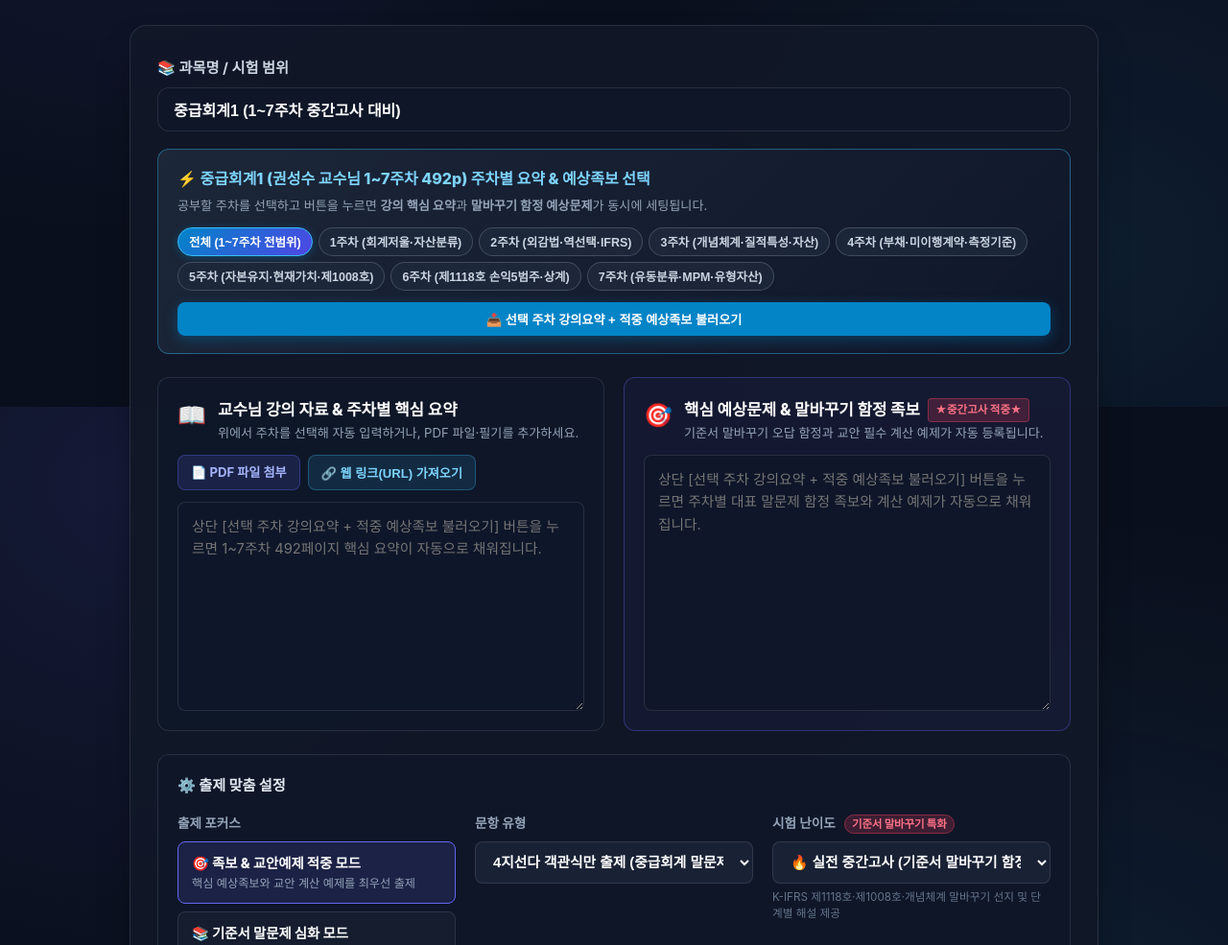
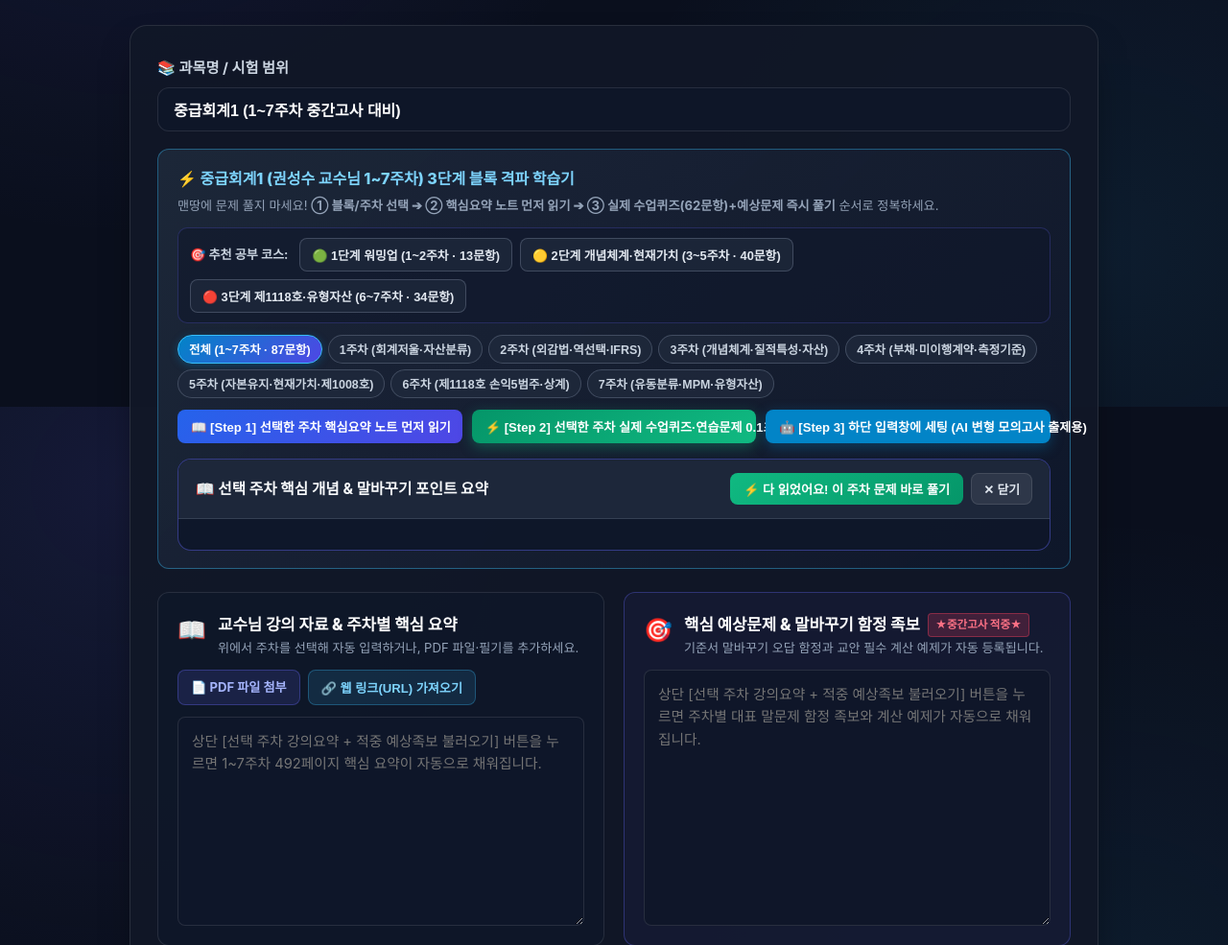
Before and after one commit to jyhy0323/exam-master, a Flask app: page / in a window 1280 px wide. Shown: the part 376-1361 px from the top of the page at 96% size. Run offline with Flask 3, Linux system fonts and the light colour scheme; some libraries are stand-ins or nearby versions; some web fonts are replaced.

Commit message:
feat: add 3-step block study guide viewer and 0.1s instant real-quiz exam launcher

```diff
--- a/app.py
+++ b/app.py
@@ -1473,11 +1473,19 @@ def load_preset():
 
     notes_blocks = []
     quiz_blocks = []
+    week_notes_list = []
+    instant_questions = []
     quiz_idx = 1
 
     for wk in target_weeks:
         wdata = INTERMEDIATE_ACCOUNTING_WEEKS[wk]
         notes_blocks.append(wdata["lecture_notes"])
+        week_notes_list.append({
+            "week": wk,
+            "title": wdata["title"],
+            "lecture_notes": wdata["lecture_notes"],
+            "quiz_count": len(wdata["quizzes"])
+        })
         for q in wdata["quizzes"]:
             opt_str = "\n".join([f"  {i+1}. {opt}" for i, opt in enumerate(q["options"])])
             block = (
@@ -1487,10 +1495,37 @@ def load_preset():
                 f"[검증된 정답 및 해설]: {q['answer']}"
             )
             quiz_blocks.append(block)
+
+            formatted_opts = [f"{i+1}. {opt}" for i, opt in enumerate(q["options"])]
+            m_ans = re.search(r"정답\s*(\d+)번", q["answer"])
+            ans_idx = int(m_ans.group(1)) - 1 if m_ans else 0
+            if ans_idx < 0 or ans_idx >= len(formatted_opts):
+                ans_idx = 0
+
+            instant_questions.append({
+                "id": quiz_idx,
+                "type": "multiple_choice",
+                "question": q["question"],
+                "code_snippet": "",
+                "options": formatted_opts,
+                "correct_answer": formatted_opts[ans_idx],
+                "explanation": q["answer"],
+                "keywords": [],
+                "source_tag": f"{wk} 실전 기출/예상",
+                "difficulty": "실전 기출"
+            })
             quiz_idx += 1
 
     full_notes = "\n\n========================================\n\n".join(notes_blocks)
     full_quizzes = "\n\n".join(quiz_blocks)
+
+    instant_exam = {
+        "exam_title": f"중급회계1 [{week_label}] 실전 수업퀴즈(LearningX) & 연습문제 ({len(instant_questions)}문항)",
+        "subject": f"중급회계1 ({week_label})",
+        "total_questions": len(instant_questions),
+        "time_limit_minutes": 0,
+        "questions": instant_questions
+    }
 
     logging.info(f"📚 중급회계1 프리셋 로드 완료: {week_label} (예상문제 {quiz_idx - 1}문항)")
     return jsonify({
@@ -1501,7 +1536,9 @@ def load_preset():
         "subject": f"중급회계1 ({week_label} 중간고사 대비)",
         "title": f"중급회계1 핵심요약 & 말바꾸기 함정 족보 [{week_label}]",
         "lecture_notes": full_notes,
-        "practice_problems": full_quizzes
+        "practice_problems": full_quizzes,
+        "week_notes_list": week_notes_list,
+        "instant_exam": instant_exam
     })
 
 
--- a/static/css/style.css
+++ b/static/css/style.css
@@ -1703,3 +1703,160 @@ body {
         justify-content: space-between;
     }
 }
+
+
+/* 3단계 블록 코스 & 인라인 요약노트 리더기 */
+.block-preset-row {
+    display: flex;
+    flex-wrap: wrap;
+    align-items: center;
+    gap: 8px;
+    margin-bottom: 12px;
+    padding: 10px 12px;
+    background: rgba(15, 23, 42, 0.55);
+    border-radius: 10px;
+    border: 1px solid rgba(99, 102, 241, 0.25);
+}
+.block-preset-label {
+    font-size: 0.82rem;
+    font-weight: 700;
+    color: #cbd5e1;
+    margin-right: 4px;
+}
+.block-preset-btn {
+    padding: 7px 12px;
+    border-radius: 8px;
+    border: 1px solid rgba(148, 163, 184, 0.3);
+    background: rgba(30, 41, 59, 0.8);
+    color: #e2e8f0;
+    font-size: 0.8rem;
+    font-weight: 600;
+    cursor: pointer;
+    transition: all 0.18s ease;
+}
+.block-preset-btn:hover, .block-preset-btn.active {
+    background: linear-gradient(135deg, rgba(79, 70, 229, 0.45), rgba(16, 185, 129, 0.35));
+    border-color: #818cf8;
+    color: #ffffff;
+    transform: translateY(-1px);
+}
+.preset-step-grid {
+    display: grid;
+    grid-template-columns: repeat(auto-fit, minmax(220px, 1fr));
+    gap: 10px;
+}
+.btn-step-notes {
+    background: linear-gradient(135deg, #2563eb, #4f46e5) !important;
+    color: #fff !important;
+    font-weight: 700 !important;
+}
+.btn-step-instant {
+    background: linear-gradient(135deg, #059669, #10b981) !important;
+    color: #fff !important;
+    font-weight: 700 !important;
+    box-shadow: 0 4px 14px rgba(16, 185, 129, 0.35);
+}
+.selected-week-notes-panel {
+    margin-top: 16px;
+    background: rgba(15, 23, 42, 0.92);
+    border: 1px solid rgba(99, 102, 241, 0.45);
+    border-radius: 14px;
+    overflow: hidden;
+}
+.selected-week-notes-header {
+    display: flex;
+    justify-content: space-between;
+    align-items: center;
+    flex-wrap: wrap;
+    gap: 10px;
+    padding: 14px 18px;
+    background: rgba(30, 41, 59, 0.95);
+    border-bottom: 1px solid rgba(148, 163, 184, 0.2);
+}
+.selected-week-notes-header h5 {
+    margin: 0;
+    font-size: 0.98rem;
+    color: #f8fafc;
+}
+.selected-week-notes-actions {
+    display: flex;
+    gap: 8px;
+    align-items: center;
+}
+.btn-mini-instant {
+    padding: 7px 14px;
+    border-radius: 8px;
+    border: none;
+    background: linear-gradient(135deg, #10b981, #059669);
+    color: #fff;
+    font-size: 0.82rem;
+    font-weight: 700;
+    cursor: pointer;
+}
+.selected-week-notes-body {
+    max-height: 520px;
+    overflow-y: auto;
+    padding: 16px;
+    display: flex;
+    flex-direction: column;
+    gap: 14px;
+}
+.week-note-card {
+    background: rgba(30, 41, 59, 0.65);
+    border: 1px solid rgba(148, 163, 184, 0.2);
+    border-radius: 10px;
+    padding: 14px 16px;
+}
+.week-note-card-head {
+    display: flex;
+    align-items: center;
+    gap: 8px;
+    flex-wrap: wrap;
+    margin-bottom: 10px;
+    padding-bottom: 8px;
+    border-bottom: 1px dashed rgba(148, 163, 184, 0.25);
+    color: #f1f5f9;
+    font-size: 0.92rem;
+}
+.week-note-badge {
+    background: #4f46e5;
+    color: #fff;
+    font-size: 0.75rem;
+    font-weight: 700;
+    padding: 3px 8px;
+    border-radius: 6px;
+}
+.week-note-qcount {
+    margin-left: auto;
+    font-size: 0.78rem;
+    color: #34d399;
+    font-weight: 600;
+}
+.week-note-card-content {
+    font-size: 0.86rem;
+    line-height: 1.65;
+    color: #cbd5e1;
+}
+.note-sec-banner {
+    font-weight: 700;
+    color: #93c5fd;
+    margin-bottom: 6px;
+    font-size: 0.9rem;
+}
+.note-h4 {
+    font-weight: 700;
+    color: #fde047;
+    margin-top: 10px;
+    margin-bottom: 4px;
+}
+.note-bullet {
+    padding-left: 8px;
+    margin-bottom: 3px;
+}
+.note-star {
+    color: #fca5a5;
+    font-weight: 700;
+}
+.note-quote {
+    color: #6ee7b7;
+}
--- a/static/js/app.js
+++ b/static/js/app.js
@@ -494,6 +494,154 @@ document.addEventListener("DOMContentLoaded", () => {
                 loadIaPresetBtn.textContent = "📥 선택 주차 강의요약 + 적중 예상족보 불러오기";
             }
         }
+    }
+
+    const readWeekNotesBtn = document.getElementById("readWeekNotesBtn");
+    const instantPracticeExamBtn = document.getElementById("instantPracticeExamBtn");
+    const selectedWeekNotesPanel = document.getElementById("selectedWeekNotesPanel");
+    const selectedWeekNotesTitle = document.getElementById("selectedWeekNotesTitle");
+    const selectedWeekNotesBody = document.getElementById("selectedWeekNotesBody");
+    const closeWeekNotesBtn = document.getElementById("closeWeekNotesBtn");
+    const startInstantFromNotesBtn = document.getElementById("startInstantFromNotesBtn");
+    const blockPresetBtns = document.querySelectorAll(".block-preset-btn");
+
+    // 3단계 추천 블록 버튼 클릭 시 해당 주차 칩 자동 선택 + 요약노트 즉시 열기
+    if (blockPresetBtns.length > 0) {
+        blockPresetBtns.forEach(btn => {
+            btn.addEventListener("click", async () => {
+                blockPresetBtns.forEach(b => b.classList.remove("active"));
+                btn.classList.add("active");
+                const targetWeeks = (btn.dataset.weeks || "").split(",").map(s => s.trim()).filter(Boolean);
+                iaWeekChips.forEach(chip => {
+                    if (targetWeeks.includes(chip.dataset.week)) {
+                        chip.classList.add("active");
+                    } else {
+                        chip.classList.remove("active");
+                    }
+                });
+                await openSelectedWeekNotes(targetWeeks);
+            });
+        });
+    }
+
+    function formatNotesToHtml(rawText) {
+        const escaped = rawText
+            .replace(/&/g, "&amp;")
+            .replace(/</g, "&lt;")
+            .replace(/>/g, "&gt;");
+        return escaped
+            .split("\n")
+            .map(line => {
+                const t = line.trim();
+                if (!t) return '<div class="note-spacer"></div>';
+                if (t.startsWith("[") && t.endsWith("]")) {
+                    return `<div class="note-sec-banner">${t}</div>`;
+                }
+                if (/^\d+\./.test(t)) {
+                    return `<div class="note-h4">${t}</div>`;
+                }
+                const highlighted = t
+                    .replace(/(★[^:：\n]+[:：]?)/g, '<span class="note-star">$1</span>')
+                    .replace(/('[^']+')/g, '<strong class="note-quote">$1</strong>');
+                return `<div class="note-bullet">${highlighted}</div>`;
+            })
+            .join("");
+    }
+
+    async function openSelectedWeekNotes(weeksOverride) {
+        const weeks = weeksOverride || getSelectedIaWeeks();
+        if (readWeekNotesBtn) {
+            readWeekNotesBtn.disabled = true;
+            readWeekNotesBtn.textContent = "⏳ 핵심요약 불러오는 중...";
+        }
+        try {
+            const resp = await fetch("/api/load-preset", {
+                method: "POST",
+                headers: { "Content-Type": "application/json" },
+                body: JSON.stringify({ weeks })
+            });
+            const data = await resp.json();
+            if (!resp.ok || !data.success) throw new Error(data.error || "요약 로드 실패");
+
+            lectureNotesInput.value = data.lecture_notes;
+            practiceProblemsInput.value = data.practice_problems;
+            if (data.subject && subjectNameInput) subjectNameInput.value = data.subject;
+
+            if (selectedWeekNotesPanel && selectedWeekNotesBody) {
+                selectedWeekNotesTitle.textContent = `📖 [${data.week_label}] 핵심 개념 & 말바꾸기 포인트 요약 (실전문제 ${data.quiz_count}문항 대기 중)`;
+                const cardsHtml = (data.week_notes_list || []).map(item => `
+                    <div class="week-note-card">
+                        <div class="week-note-card-head">
+                            <span class="week-note-badge">${item.week}</span>
+                            <strong>${item.title}</strong>
+                            <span class="week-note-qcount">기출·예상 ${item.quiz_count}문항</span>
+                        </div>
+                        <div class="week-note-card-content">
+                            ${formatNotesToHtml(item.lecture_notes)}
+                        </div>
+                    </div>
+                `).join("");
+                selectedWeekNotesBody.innerHTML = cardsHtml;
+                selectedWeekNotesPanel.classList.remove("hidden");
+                selectedWeekNotesPanel.scrollIntoView({ behavior: "smooth", block: "nearest" });
+            }
+            showPracticeImportStatus(`📖 [${data.week_label}] 핵심요약 노트가 열렸습니다! 눈으로 스캔한 뒤 [Step 2: 즉시 풀기]를 눌러보세요.`, "success");
+        } catch (err) {
+            showPracticeImportStatus(`❌ 요약 불러오기 오류: ${err.message}`, "error");
+        } finally {
+            if (readWeekNotesBtn) {
+                readWeekNotesBtn.disabled = false;
+                readWeekNotesBtn.textContent = "📖 [Step 1] 선택한 주차 핵심요약 노트 먼저 읽기";
+            }
+        }
+    }
+
+    async function launchInstantPracticeExam(weeksOverride) {
+        const weeks = weeksOverride || getSelectedIaWeeks();
+        if (instantPracticeExamBtn) {
+            instantPracticeExamBtn.disabled = true;
+            instantPracticeExamBtn.textContent = "⚡ 실전 기출문제 세팅 중...";
+        }
+        try {
+            const resp = await fetch("/api/load-preset", {
+                method: "POST",
+                headers: { "Content-Type": "application/json" },
+                body: JSON.stringify({ weeks })
+            });
+            const data = await resp.json();
+            if (!resp.ok || !data.success || !data.instant_exam) {
+                throw new Error(data.error || "기출문제 로드 실패");
+            }
+            lectureNotesInput.value = data.lecture_notes;
+            practiceProblemsInput.value = data.practice_problems;
+            if (data.subject && subjectNameInput) subjectNameInput.value = data.subject;
+
+            currentExam = data.instant_exam;
+            userAnswers = {};
+            startExamSession(currentExam);
+        } catch (err) {
+            alert(`오류 발생: ${err.message}`);
+        } finally {
+            if (instantPracticeExamBtn) {
+                instantPracticeExamBtn.disabled = false;
+                instantPracticeExamBtn.textContent = "⚡ [Step 2] 선택한 주차 실제 수업퀴즈·연습문제 0.1초 즉시 풀기";
+            }
+        }
+    }
+
+    if (readWeekNotesBtn) {
+        readWeekNotesBtn.addEventListener("click", () => openSelectedWeekNotes());
+    }
+    if (instantPracticeExamBtn) {
+        instantPracticeExamBtn.addEventListener("click", () => launchInstantPracticeExam());
+    }
+    if (startInstantFromNotesBtn) {
+        startInstantFromNotesBtn.addEventListener("click", () => launchInstantPracticeExam());
+    }
+    if (closeWeekNotesBtn && selectedWeekNotesPanel) {
+        closeWeekNotesBtn.addEventListener("click", () => {
+            selectedWeekNotesPanel.classList.add("hidden");
+        });
     }
 
     if (loadIaPresetBtn) {
--- a/templates/index.html
+++ b/templates/index.html
@@ -124,16 +124,25 @@
                     </div>
                 </div>
 
-                <!-- ★ 중급회계1 1~7주차 원클릭 선택 패널 ★ -->
+                <!-- ★ 중급회계1 1~7주차 3단계 블록 학습 & 원클릭 선택 패널 ★ -->
                 <div class="preset-selector-card">
                     <div class="preset-selector-header">
                         <div>
-                            <h4>⚡ 중급회계1 (권성수 교수님 1~7주차 492p) 주차별 요약 & 예상족보 선택</h4>
-                            <p>공부할 주차를 선택하고 버튼을 누르면 <strong>강의 핵심 요약</strong>과 <strong>말바꾸기 함정 예상문제</strong>가 동시에 세팅됩니다.</p>
+                            <h4>⚡ 중급회계1 (권성수 교수님 1~7주차) 3단계 블록 격파 학습기</h4>
+                            <p>맨땅에 문제 풀지 마세요! <strong>① 블록/주차 선택 ➔ ② 핵심요약 노트 먼저 읽기 ➔ ③ 실제 수업퀴즈(62문항)+예상문제 즉시 풀기</strong> 순서로 정복하세요.</p>
                         </div>
                     </div>
+
+                    <!-- 추천 3단계 블록 원클릭 선택 -->
+                    <div class="block-preset-row">
+                        <span class="block-preset-label">🎯 추천 공부 코스:</span>
+                        <button type="button" class="block-preset-btn" data-weeks="1주차,2주차">🟢 1단계 워밍업 (1~2주차 · 13문항)</button>
+                        <button type="button" class="block-preset-btn" data-weeks="3주차,4주차,5주차">🟡 2단계 개념체계·현재가치 (3~5주차 · 40문항)</button>
+                        <button type="button" class="block-preset-btn" data-weeks="6주차,7주차">🔴 3단계 제1118호·유형자산 (6~7주차 · 34문항)</button>
+                    </div>
+
                     <div id="iaWeekChips" class="week-chip-group">
-                        <button type="button" class="week-chip active" data-week="all">전체 (1~7주차 전범위)</button>
+                        <button type="button" class="week-chip active" data-week="all">전체 (1~7주차 · 87문항)</button>
                         <button type="button" class="week-chip" data-week="1주차">1주차 (회계저울·자산분류)</button>
                         <button type="button" class="week-chip" data-week="2주차">2주차 (외감법·역선택·IFRS)</button>
                         <button type="button" class="week-chip" data-week="3주차">3주차 (개념체계·질적특성·자산)</button>
@@ -142,12 +151,31 @@
                         <button type="button" class="week-chip" data-week="6주차">6주차 (제1118호 손익5범주·상계)</button>
                         <button type="button" class="week-chip" data-week="7주차">7주차 (유동분류·MPM·유형자산)</button>
                     </div>
-                    <div class="preset-action-row">
+
+                    <div class="preset-action-row preset-step-grid">
+                        <button type="button" id="readWeekNotesBtn" class="btn-fetch-url btn-step-notes">
+                            📖 [Step 1] 선택한 주차 핵심요약 노트 먼저 읽기
+                        </button>
+                        <button type="button" id="instantPracticeExamBtn" class="btn-fetch-url btn-step-instant">
+                            ⚡ [Step 2] 선택한 주차 실제 수업퀴즈·연습문제 0.1초 즉시 풀기
+                        </button>
                         <button type="button" id="loadIaPresetBtn" class="btn-fetch-url btn-load-preset">
-                            📥 선택 주차 강의요약 + 적중 예상족보 불러오기
+                            🤖 [Step 3] 하단 입력창에 세팅 (AI 변형 모의고사 출제용)
                         </button>
                     </div>
                     <div id="practiceImportStatusPill" class="import-status-pill hidden"></div>
+
+                    <!-- ★ 선택한 주차 핵심요약 노트 인라인 리더기 (Step 1 클릭 시 오픈) ★ -->
+                    <div id="selectedWeekNotesPanel" class="selected-week-notes-panel hidden">
+                        <div class="selected-week-notes-header">
+                            <h5 id="selectedWeekNotesTitle">📖 선택 주차 핵심 개념 & 말바꾸기 포인트 요약</h5>
+                            <div class="selected-week-notes-actions">
+                                <button type="button" id="startInstantFromNotesBtn" class="btn-mini-instant">⚡ 다 읽었어요! 이 주차 문제 바로 풀기</button>
+                                <button type="button" id="closeWeekNotesBtn" class="btn-close-guide">✕ 닫기</button>
+                            </div>
+                        </div>
+                        <div id="selectedWeekNotesBody" class="selected-week-notes-body"></div>
+                    </div>
                 </div>
 
                 <!-- 2단 텍스트 입력창: 강의 자료 vs 핵심 예상 족보 -->
```
